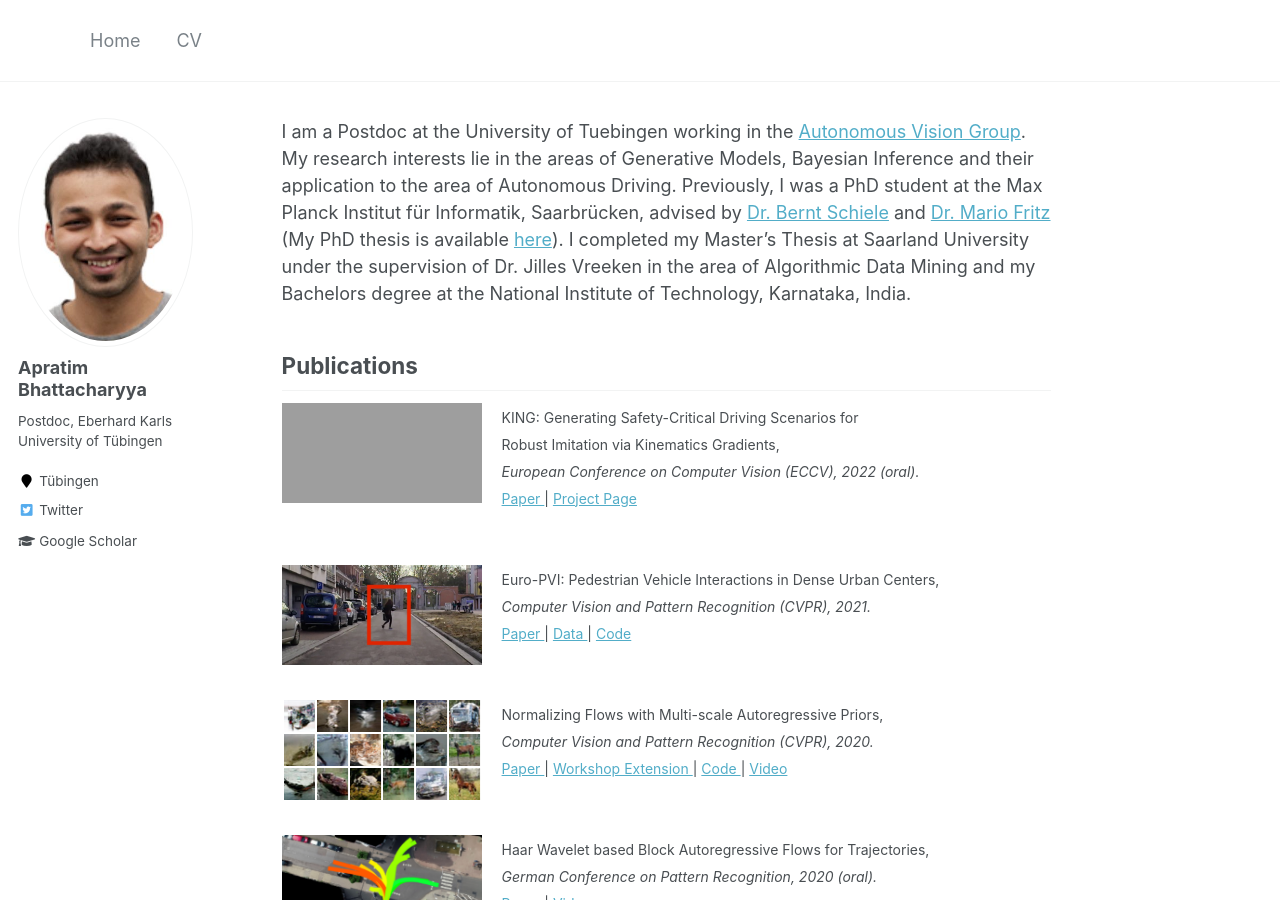
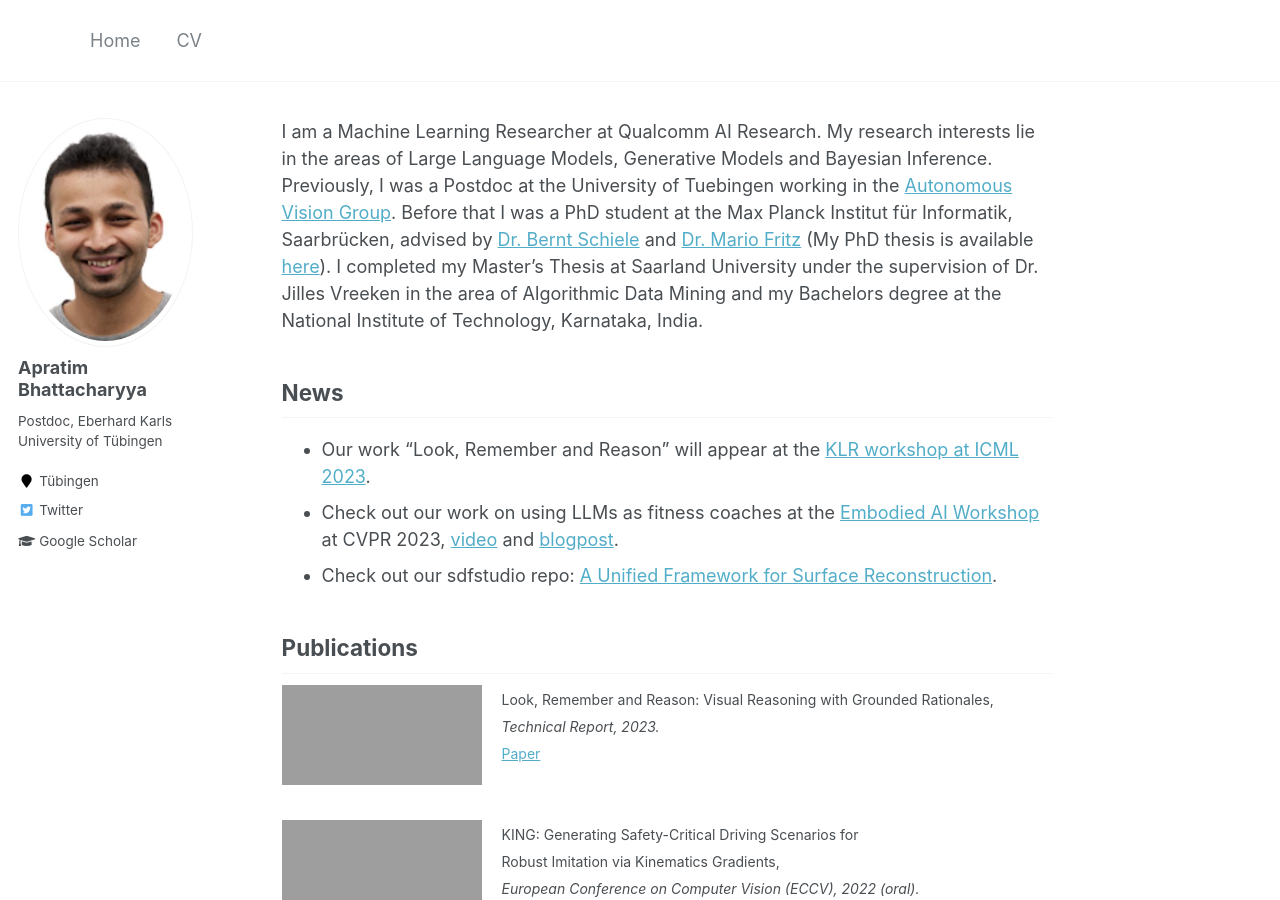
Before and after one commit to apratimbhattacharyya18/apratimbhattacharyya18, a Jekyll site: the page built from _pages/about.md, in a window 1280 px wide and 900 px high. Built offline with Jekyll 4.4.1, drawn with Linux system fonts in a browser that asks for light colours; grey boxes are pictures that could not be loaded.

Commit message:
after lrr

```diff
--- a/_pages/about.md
+++ b/_pages/about.md
@@ -6,10 +6,18 @@ redirect_from:
 ---
 
 
-I am a Postdoc at the University of Tuebingen working in the [Autonomous Vision Group](http://www.cvlibs.net/). My research interests lie in the areas of Generative Models, Bayesian Inference and their application to the area of Autonomous Driving. Previously, I was a PhD student at the Max Planck Institut für Informatik, Saarbrücken, advised by [Dr. Bernt Schiele](https://www.mpi-inf.mpg.de/departments/computer-vision-and-machine-learning/people/bernt-schiele) and [Dr. Mario Fritz](https://cispa.saarland/group/fritz/) (My PhD thesis is available [here](https://publikationen.sulb.uni-saarland.de/bitstream/20.500.11880/32595/1/thesis.pdf)). I completed my Master's Thesis at Saarland University under the supervision of Dr. Jilles Vreeken in the area of Algorithmic Data Mining and my Bachelors degree at the National Institute of Technology, Karnataka, India.
+I am a Machine Learning Researcher at Qualcomm AI Research. My research interests lie in the areas of Large Language Models, Generative Models and Bayesian Inference. Previously, I was a Postdoc at the University of Tuebingen working in the [Autonomous Vision Group](http://www.cvlibs.net/). Before that I was a PhD student at the Max Planck Institut für Informatik, Saarbrücken, advised by [Dr. Bernt Schiele](https://www.mpi-inf.mpg.de/departments/computer-vision-and-machine-learning/people/bernt-schiele) and [Dr. Mario Fritz](https://cispa.saarland/group/fritz/) (My PhD thesis is available [here](https://publikationen.sulb.uni-saarland.de/bitstream/20.500.11880/32595/1/thesis.pdf)). I completed my Master's Thesis at Saarland University under the supervision of Dr. Jilles Vreeken in the area of Algorithmic Data Mining and my Bachelors degree at the National Institute of Technology, Karnataka, India.
+
+## News
+* Our work "Look, Remember and Reason" will appear at the [KLR workshop at ICML 2023](https://klr-icml2023.github.io/).
+* Check out our work on using LLMs as fitness coaches at the [Embodied AI Workshop](https://embodied-ai.org/papers/2023/13.pdf) at CVPR 2023, [video](https://www.youtube.com/watch?v=JjAGMFvqphQ) and [blogpost](https://www.qualcomm.com/news/onq/2023/06/qualcomm-at-cvpr-2023-advancing-research-bringing-generative-ai-to-the-edge?cmpid=soc-9yOddDm13x&utm_medium=soc&utm_source=LI&utm_campaign=qc-at-cvpr-2023).
+* Check out our sdfstudio repo: [A Unified Framework for Surface Reconstruction](https://github.com/autonomousvision/sdfstudio).
 
 ## Publications
-
+<img style="float: left; height:100px; width:200px; margin-right:20px" src="/images/papers/llr.jpg" alt="king" title="king" /> <span style="font-size:14px;">Look, Remember and Reason: Visual Reasoning with Grounded Rationales, <br/> <i> Technical Report, 2023. </i> <br/>
+<a href="https://arxiv.org/pdf/2306.17778.pdf"> Paper </a>
+</span>
+<br><br><br>
 <img style="float: left; height:100px; width:200px; margin-right:20px" src="/images/papers/king.png" alt="king" title="king" /> <span style="font-size:14px;">KING: Generating Safety-Critical Driving Scenarios for <br/> Robust Imitation via Kinematics Gradients, <br/> <i> European Conference on Computer Vision (ECCV), 2022 (oral). </i> <br/>
 <a href="https://arxiv.org/abs/2204.13683"> Paper </a> | <a href="https://lasnik.github.io/king/"> Project Page </a>
 </span>
```
